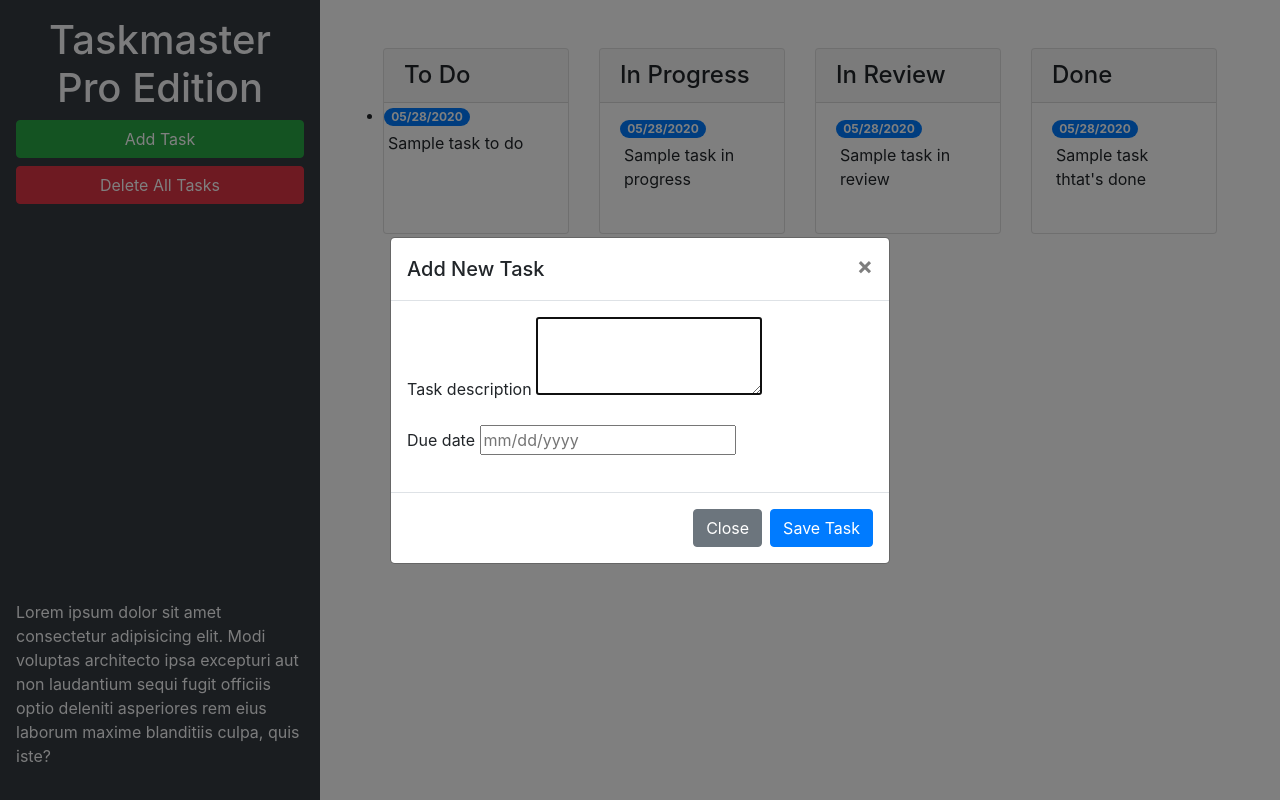
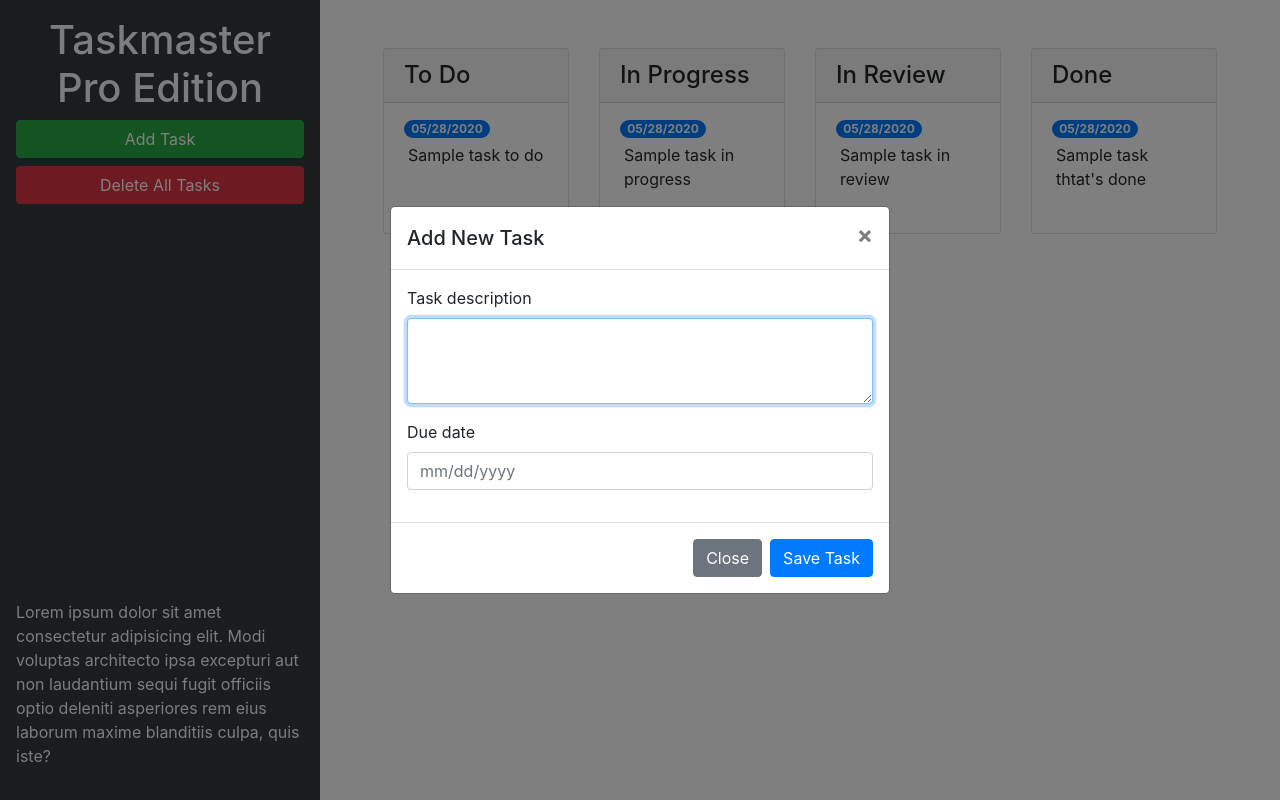
Before and after one commit to sshahram/taskmaster-pro, a plain HTML site: page index.html in a window 1280 px wide. Both pictures are taken after a click on the button "Add Task". Drawn offline with nearby package versions, Linux system fonts and the light colour scheme.

Commit message:
add bootstrap components

```diff
--- a/index.html
+++ b/index.html
@@ -32,7 +32,7 @@
               To Do
             </h4>
             <ul id="list-toDo" class="list-group list-group-flush">
-              <li class="lisy-group-item">
+              <li class="list-group-item">
                 <span class = "badge badge-primary badge-pill">05/28/2020</span>
                 <p class="m-1">Sample task to do</p>
               </li>
@@ -104,11 +104,11 @@
           <form>
             <div class="form-group">
               <label for="modalTaskDescription">Task description</label>
-              <textarea id="modalTaskDescription" rows="3"></textarea>
+              <textarea id="modalTaskDescription" rows="3" class="form-control"></textarea>
             </div>
             <div class="form-group">
               <label for="modalDueDate">Due date</label>
-              <input type="text" id="modalDueDate" placeholder="mm/dd/yyyy" autocomplete="off" />
+              <input type="text" class="form-control" id="modalDueDate" placeholder="mm/dd/yyyy" autocomplete="off" />
             </div>
           </form>
         </div>
```
